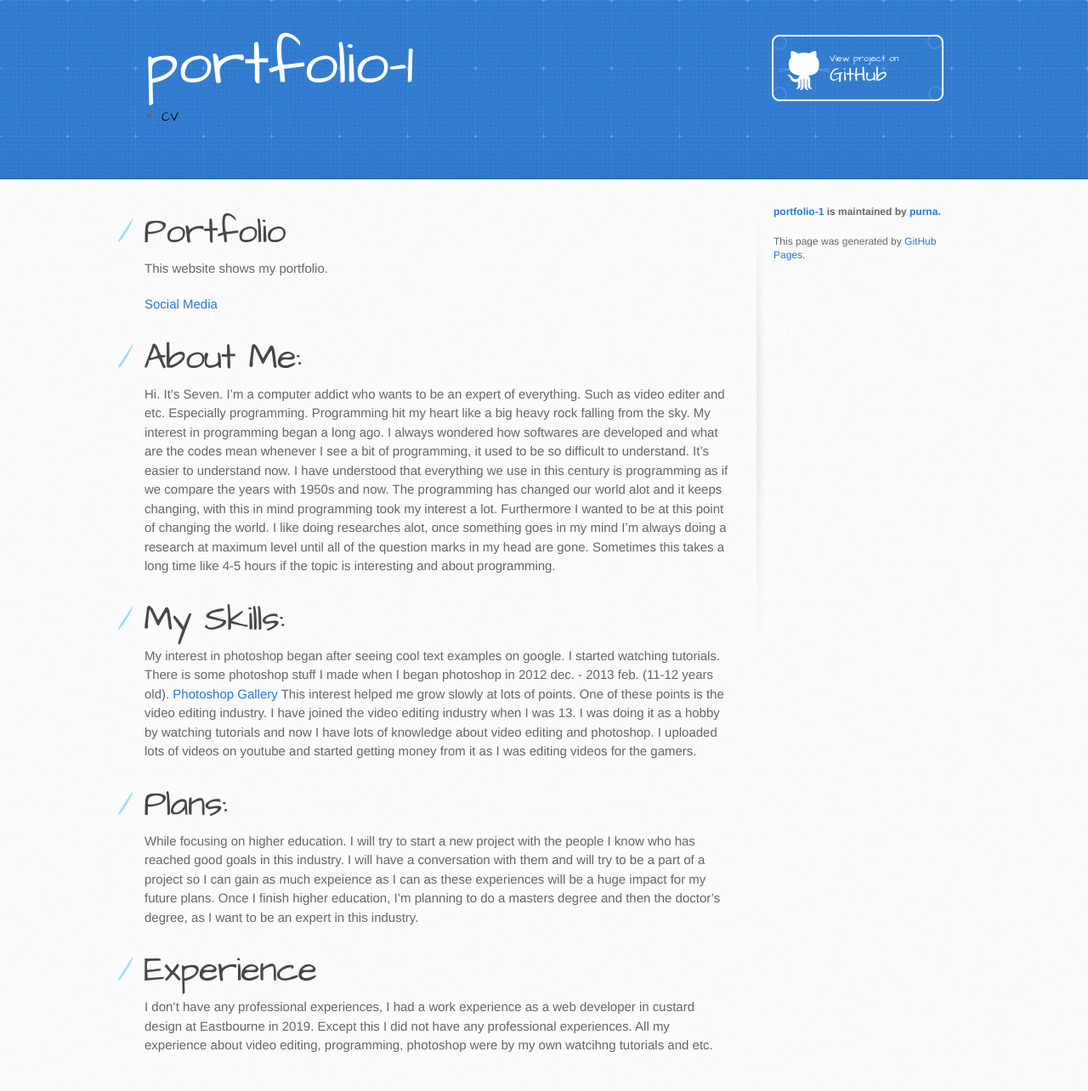
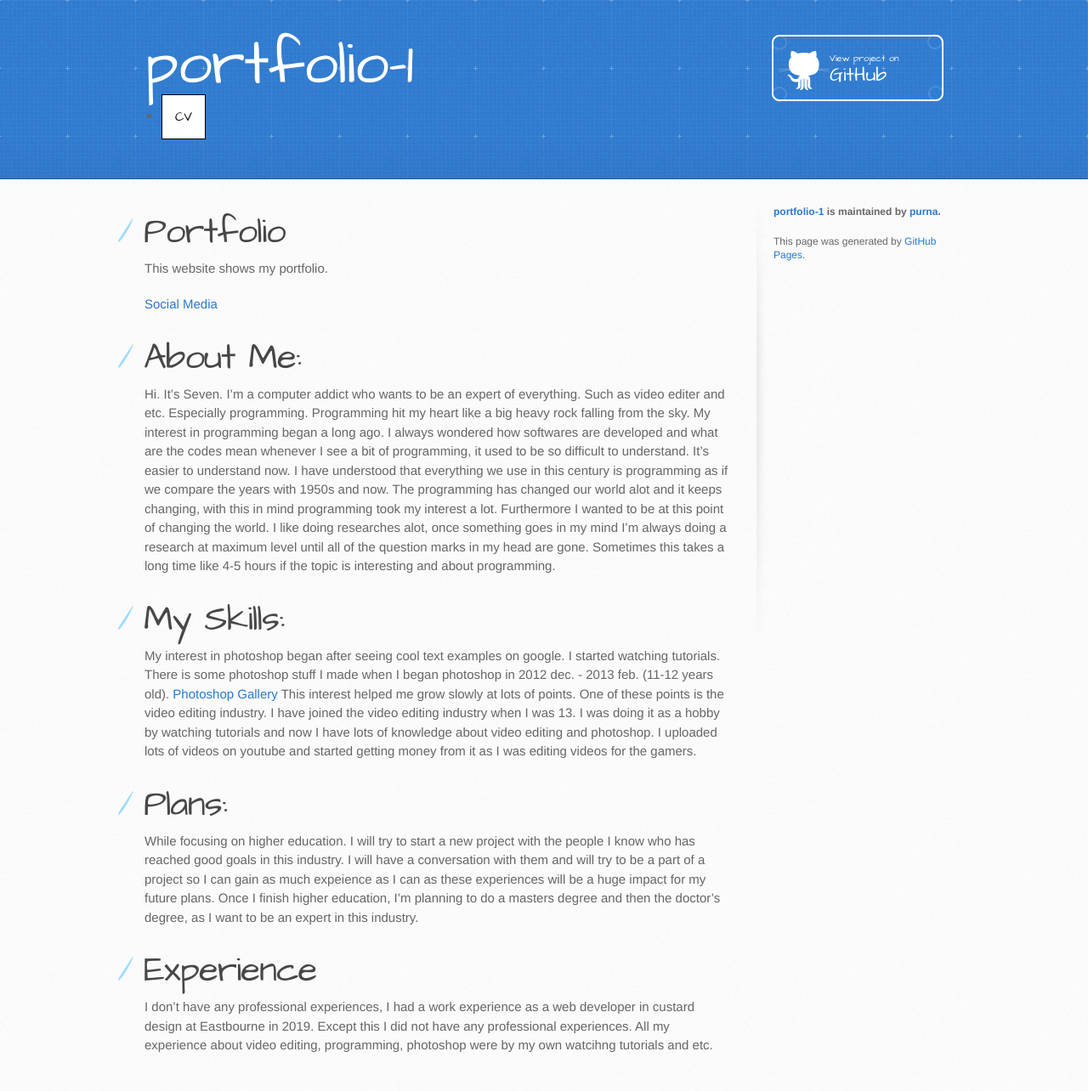
Before and after one commit to purna/portfolio-1, a Jekyll site: the page built from index.md, in a window 1280 px wide. Shown: the whole page at 85% size. Built offline with Jekyll 4.4.1, drawn with Linux system fonts in a browser that asks for light colours; our own code applies the rules of GitHub Pages for plain Markdown files; the repository's description, which GitHub fills in, is left out.

Commit message:
Update jekyll-theme-architect.scss

```diff
--- a/_sass/jekyll-theme-architect.scss
+++ b/_sass/jekyll-theme-architect.scss
@@ -6,7 +6,10 @@
 
 /* CUSTOM STYLES */
 nav a {
-   color: #000000;
+   color: #000;
+   border: #000 1px solid;
+   padding: 1em;
+   background-color: #FFF;
 }
 
 
```
